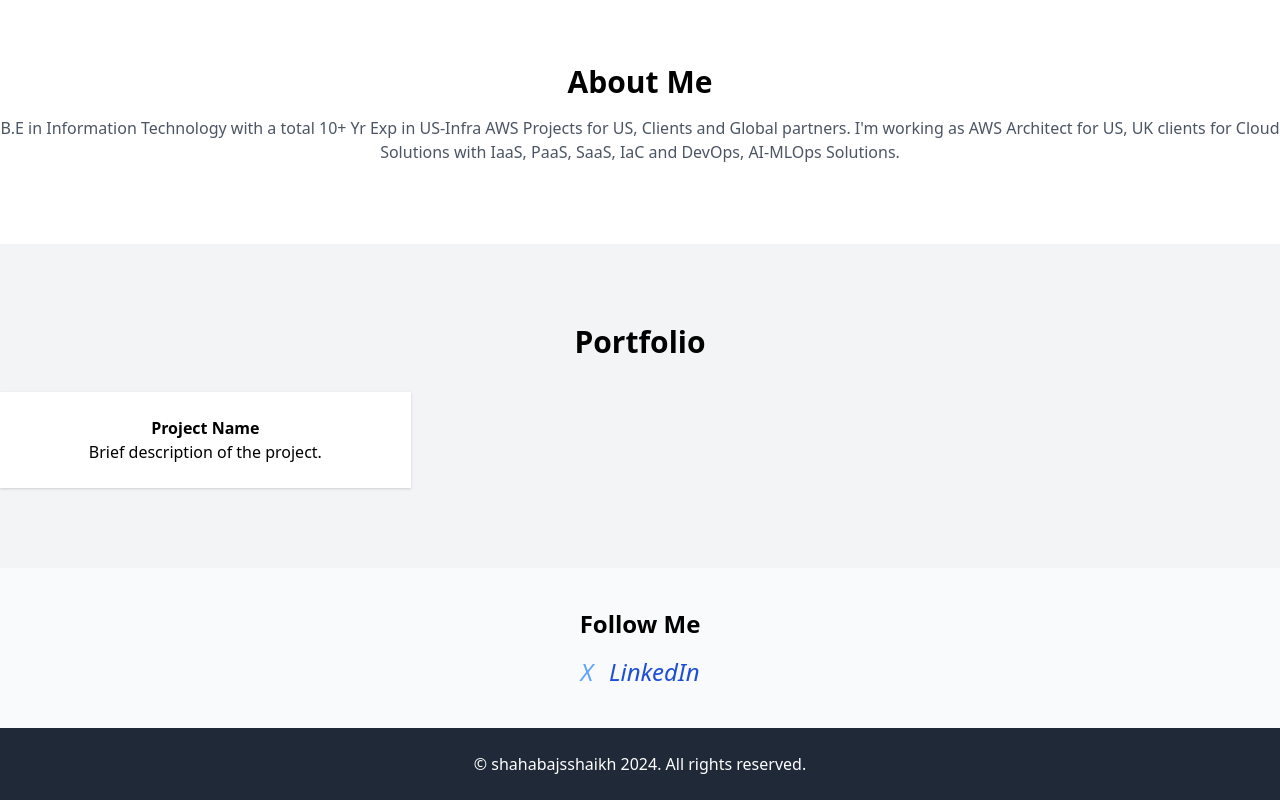
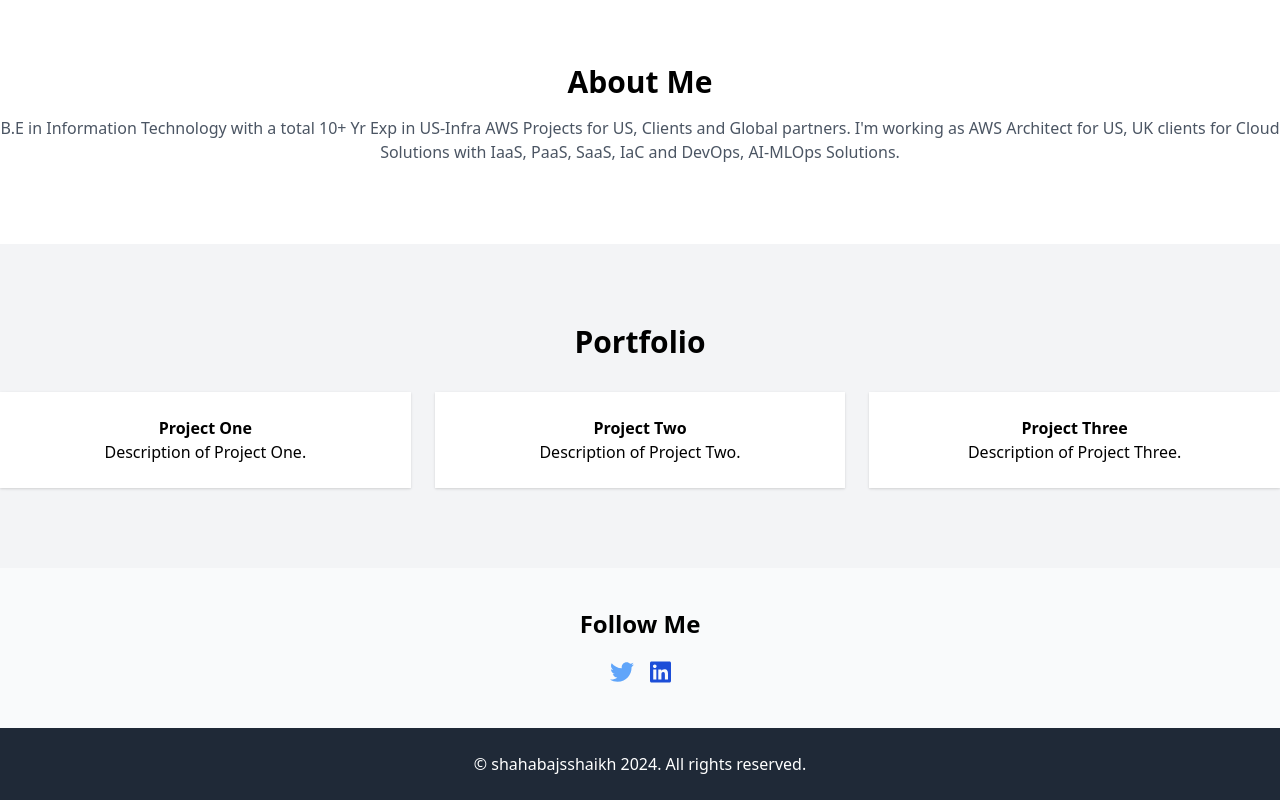
Before and after one commit to shahabajsshaikh/architect, a plain HTML site: page shahabajsshaikh.html in a window 1280 px wide. Shown: the part 308-1108 px from the top of the page. Drawn offline with nearby package versions, Linux system fonts and the light colour scheme.

Commit message:
Update shahabajsshaikh.dhtml

```diff
--- a/shahabajsshaikh.html
+++ b/shahabajsshaikh.html
@@ -5,11 +5,28 @@
   <meta name="viewport" content="width=device-width, initial-scale=1.0">
   <title>Shahabaj S. Shaikh - Cloud Architect</title>
   <link href="https://cdn.jsdelivr.net/npm/tailwindcss@2.2.19/dist/tailwind.min.css" rel="stylesheet">
+  <script src="https://cdnjs.cloudflare.com/ajax/libs/font-awesome/6.0.0-beta3/js/all.min.js" defer></script>
+  <style>
+    /* Smooth scrolling */
+    html {
+      scroll-behavior: smooth;
+    }
+    /* Portfolio hover effect */
+    .portfolio-item:hover {
+      transform: scale(1.05);
+      box-shadow: 0 4px 15px rgba(0, 0, 0, 0.2);
+    }
+    /* Social media hover */
+    .social-icon:hover {
+      transform: rotate(10deg) scale(1.2);
+      transition: transform 0.3s ease;
+    }
+  </style>
 </head>
 <body class="bg-gray-50 font-sans">
   <!-- Hero Section -->
   <header class="bg-gradient-to-r from-blue-600 to-indigo-700 text-white text-center py-20">
-    <h1 class="text-4xl font-bold">Hi, I'm Shahabaj S.</h1>
+    <h1 class="text-4xl font-bold animate-bounce">Hi, I'm Shahabaj S.</h1>
     <p class="text-xl mt-4">A Software Architect crafting scalable and efficient solutions.</p>
     <div class="mt-6">
       <a href="Shahabaj_S_Shaikh.pdf" class="bg-white text-blue-600 px-6 py-2 rounded shadow-md">View Resume</a>
@@ -29,47 +46,51 @@
   <section id="portfolio" class="py-20 bg-gray-100">
     <div class="container mx-auto text-center">
       <h2 class="text-3xl font-semibold">Portfolio</h2>
-      <div class="grid grid-cols-1 md:grid-cols-3 gap-6 mt-8">
-        <!-- Add project cards here -->
-        <div class="bg-white shadow p-6">
-          <h3 class="font-bold">Project Name</h3>
-          <p>Brief description of the project.</p>
-        </div>
+      <div id="portfolio-items" class="grid grid-cols-1 md:grid-cols-3 gap-6 mt-8">
+        <!-- Portfolio items will be dynamically added here -->
       </div>
     </div>
   </section>
 
-  <!-- Contact Section -->
-<!--   <section id="contact" class="py-20 bg-white">
-    <div class="container mx-auto text-center">
-      <h2 class="text-3xl font-semibold">Get in Touch</h2>
-      <form class="mt-8">
-        <input type="text" placeholder="Your Name" class="border p-2 w-1/2 mb-4">
-        <input type="email" placeholder="Your Email" class="border p-2 w-1/2 mb-4">
-        <textarea placeholder="Your Message" class="border p-2 w-1/2 mb-4"></textarea>
-        <button class="bg-blue-600 text-white px-6 py-2 rounded">Send Message</button>
-      </form>
-    </div>
-  </section>
- -->
-
+  <!-- Social Media Section -->
   <section id="social-media" class="py-10 text-center">
     <h2 class="text-2xl font-semibold mb-4">Follow Me</h2>
     <div class="flex justify-center space-x-4">
-      <!-- Twitter -->
-      <a href="https://x.com/ShahabajSShaikh" target="_blank" rel="noopener noreferrer" class="text-blue-400 hover:text-blue-500 text-2xl" aria-label="Twitter">
-        <i class="fab fa-twitter">X</i>
+      <a href="https://x.com/ShahabajSShaikh" target="_blank" class="text-blue-400 hover:text-blue-500 text-2xl social-icon" aria-label="Twitter">
+        <i class="fab fa-twitter"></i>
       </a>
-      <!-- LinkedIn -->
-      <a href="https://www.linkedin.com/in/shahabaj-s-shaikh-89253188/" target="_blank" rel="noopener noreferrer" class="text-blue-700 hover:text-blue-800 text-2xl" aria-label="LinkedIn">
-        <i class="fab fa-linkedin">LinkedIn</i>
+      <a href="https://www.linkedin.com/in/shahabaj-s-shaikh-89253188/" target="_blank" class="text-blue-700 hover:text-blue-800 text-2xl social-icon" aria-label="LinkedIn">
+        <i class="fab fa-linkedin"></i>
       </a>
     </div>
- </section>
+  </section>
 
   <!-- Footer -->
   <footer class="bg-gray-800 text-white py-6 text-center">
     <p>&copy; shahabajsshaikh 2024. All rights reserved.</p>
   </footer>
+
+  <script>
+    // Dynamically load portfolio items
+    const portfolioItems = [
+      { title: "Project One", description: "Description of Project One." },
+      { title: "Project Two", description: "Description of Project Two." },
+      { title: "Project Three", description: "Description of Project Three." }
+    ];
+
+    const portfolioContainer = document.getElementById('portfolio-items');
+    portfolioItems.forEach(item => {
+      const div = document.createElement('div');
+      div.className = "portfolio-item bg-white shadow p-6 transform transition-transform duration-300";
+      div.innerHTML = `<h3 class="font-bold">${item.title}</h3><p>${item.description}</p>`;
+      portfolioContainer.appendChild(div);
+    });
+
+    // Form validation
+    function validateForm(event) {
+      event.preventDefault();
+      alert('Form submitted successfully!');
+    }
+  </script>
 </body>
 </html>
```
